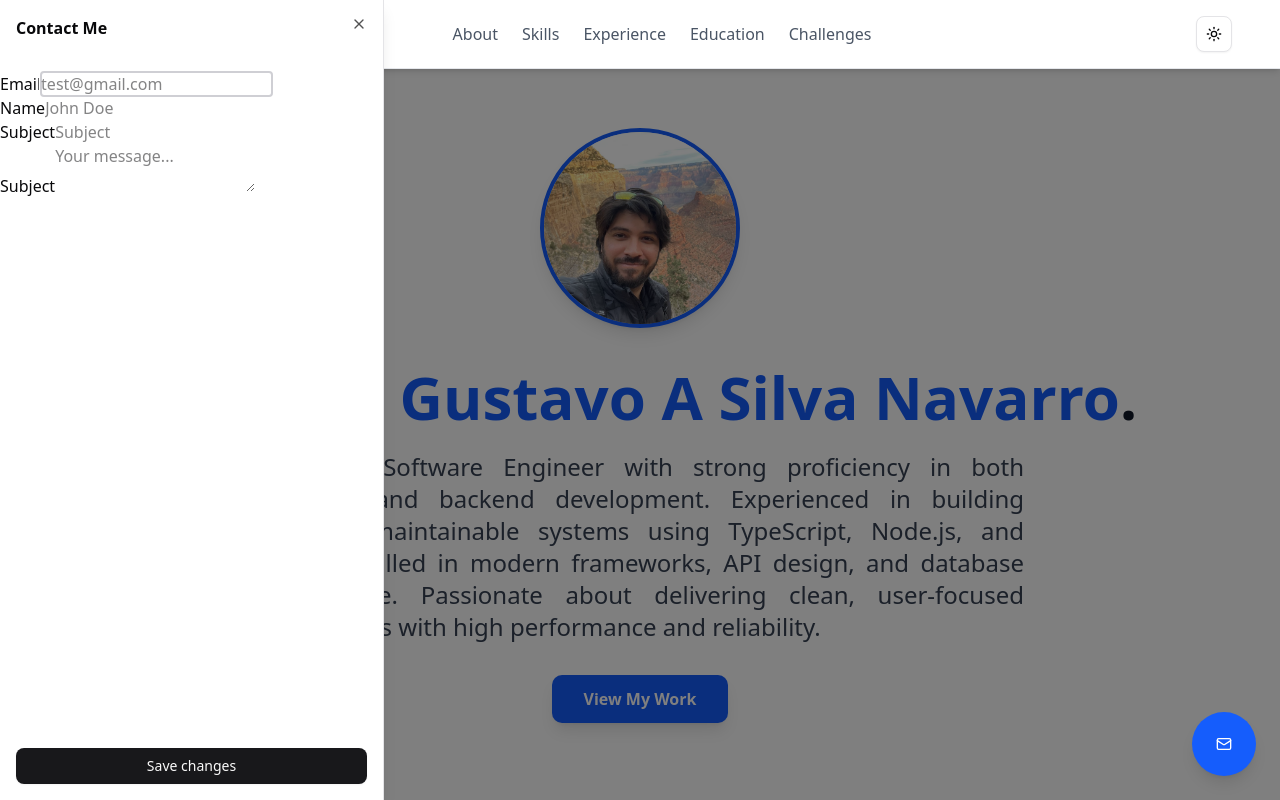
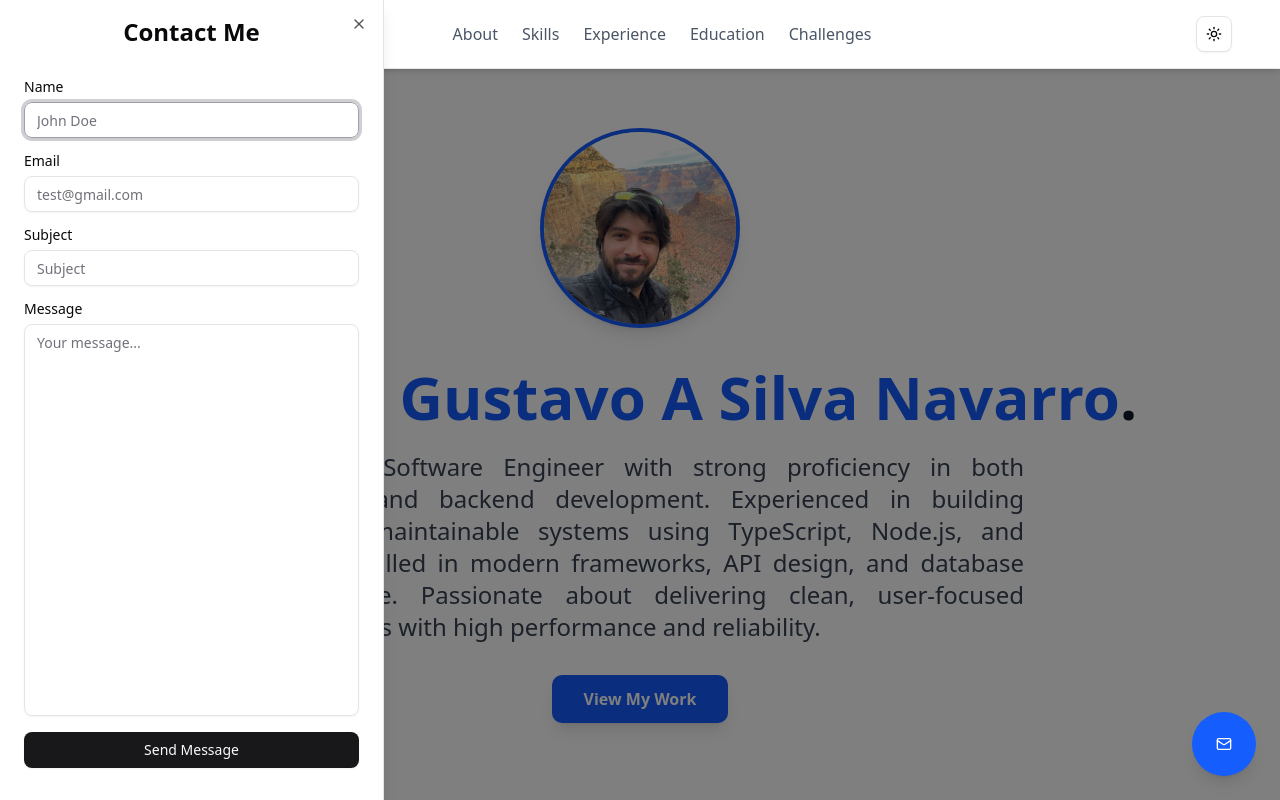
Before and after one commit to GustavoSilvaNavarro/gsn_web_page, a Next.js app: page / in a window 1280 px wide. Both pictures are taken after a click on the button 1224 px from the left and 744 px from the top of the page. Shown: the top 800 px of the page. Built offline with nearby package versions, Linux system fonts and the light colour scheme.

Commit message:
🎨 Component to send me email through gmail still work in progress
but the UI is in place

```diff
--- a/package.json
+++ b/package.json
@@ -11,9 +11,11 @@
     "check": "prettier --check \"src/**/*.{js,jsx,ts,tsx}\" \"tests/**/*.{js,jsx,ts,tsx}\""
   },
   "dependencies": {
+    "@hookform/resolvers": "^5.2.1",
     "@radix-ui/react-accordion": "^1.2.11",
     "@radix-ui/react-dialog": "^1.1.14",
     "@radix-ui/react-dropdown-menu": "^2.1.15",
+    "@radix-ui/react-label": "^2.1.7",
     "@radix-ui/react-slot": "^1.2.3",
     "class-variance-authority": "^0.7.1",
     "clsx": "^2.1.1",
@@ -23,7 +25,9 @@
     "next-themes": "^0.4.6",
     "react": "19.1.0",
     "react-dom": "19.1.0",
-    "tailwind-merge": "^3.3.1"
+    "react-hook-form": "^7.61.1",
+    "tailwind-merge": "^3.3.1",
+    "zod": "^4.0.14"
   },
   "devDependencies": {
     "@eslint/eslintrc": "^3",
--- a/src/components/ContactButton.tsx
+++ b/src/components/ContactButton.tsx
@@ -1,13 +1,32 @@
 'use client';
 import { Sheet, SheetTrigger, SheetContent, SheetHeader, SheetTitle, SheetFooter } from '@/components/ui/sheet';
+import { Form, FormField, FormItem, FormControl, FormLabel, FormMessage } from '@/components/ui/form';
+import { Input } from '@/components/ui/input';
+import { Textarea } from '@/components/ui/textarea';
 import { Button } from '@/components/ui/button';
 import { Mail } from 'lucide-react';
+import { useForm } from 'react-hook-form';
 import { useState } from 'react';
+import { type FormSchema, contactFormSchema } from '@/schemas/contactMe.dtos';
+import { zodResolver } from '@hookform/resolvers/zod';
 
 export function FloatingContactButton() {
-  const initialForm = { email: '', name: '', subject: '', message: '' };
-  const [formDate, setFormDate] = useState(initialForm);
   const [open, setOpen] = useState(false);
+  const form = useForm<FormSchema>({
+    resolver: zodResolver(contactFormSchema),
+    defaultValues: {
+      name: '',
+      email: '',
+      subject: '',
+      message: '',
+    },
+  });
+
+  const onSubmit = (values: FormSchema) => {
+    console.log(values);
+    setOpen(false);
+    form.reset();
+  };
 
   return (
     <Sheet open={open} onOpenChange={setOpen}>
@@ -20,42 +39,79 @@
           <Mail className="w-7 h-7" />
         </Button>
       </SheetTrigger>
-      <SheetContent side="left" className="max-w-md z-70 w-full">
+      <SheetContent side="left" className="max-w-md z-70 w-full flex flex-col">
         <SheetHeader>
-          <SheetTitle>Contact Me</SheetTitle>
+          <SheetTitle className="text-center font-bold text-2xl">Contact Me</SheetTitle>
         </SheetHeader>
 
-        <div>
-          <form>
-            <div>
-              <div>
-                <label>Email</label>
-                <input
-                  type="email"
-                  name="email"
-                  placeholder="test@gmail.com"
-                  required
-                  className="input input-bordered"
-                />
-              </div>
-              <div>
-                <label>Name</label>
-                <input type="text" name="name" placeholder="John Doe" required className="input input-bordered" />
-              </div>
+        <Form {...form}>
+          <form onSubmit={form.handleSubmit(onSubmit)} className="flex flex-col h-full px-6 pb-4 space-4">
+            <div className="flex flex-col space-y-4 flex-grow">
+              <FormField
+                control={form.control}
+                name="name"
+                render={({ field }) => (
+                  <FormItem>
+                    <FormLabel>Name</FormLabel>
+                    <FormControl>
+                      <Input placeholder="John Doe" {...field} />
+                    </FormControl>
+                    <FormMessage />
+                  </FormItem>
+                )}
+              />
+              <FormField
+                control={form.control}
+                name="email"
+                render={({ field }) => (
+                  <FormItem>
+                    <FormLabel>Email</FormLabel>
+                    <FormControl>
+                      <Input type="email" placeholder="test@gmail.com" {...field} />
+                    </FormControl>
+                    <FormMessage />
+                  </FormItem>
+                )}
+              />
+              <FormField
+                control={form.control}
+                name="subject"
+                render={({ field }) => (
+                  <FormItem>
+                    <FormLabel>Subject</FormLabel>
+                    <FormControl>
+                      <Input placeholder="Subject" {...field} />
+                    </FormControl>
+                    <FormMessage />
+                  </FormItem>
+                )}
+              />
+              <FormField
+                control={form.control}
+                name="message"
+                render={({ field }) => (
+                  <FormItem className="flex flex-col flex-grow">
+                    <FormLabel>Message</FormLabel>
+                    <FormControl>
+                      <Textarea
+                        placeholder="Your message..."
+                        {...field}
+                        className="flex-grow overflow-y-auto resize-none"
+                      />
+                    </FormControl>
+                    <FormMessage />
+                  </FormItem>
+                )}
+              />
             </div>
-            <div>
-              <label>Subject</label>
-              <input type="text" name="subject" placeholder="Subject" required className="input input-bordered" />
-            </div>
-            <div>
-              <label>Subject</label>
-              <textarea name="message" placeholder="Your message..." required className="textarea textarea-bordered" />
-            </div>
+
+            <SheetFooter className="mt-auto py-4 px-0">
+              <Button type="submit" className="w-full cursor-pointer">
+                Send Message
+              </Button>
+            </SheetFooter>
           </form>
-        </div>
-        <SheetFooter>
-          <Button type="submit">Save changes</Button>
-        </SheetFooter>
+        </Form>
       </SheetContent>
     </Sheet>
   );
--- /dev/null
+++ b/src/components/ui/form.tsx
@@ -0,0 +1,138 @@
+'use client';
+
+import * as React from 'react';
+import * as LabelPrimitive from '@radix-ui/react-label';
+import { Slot } from '@radix-ui/react-slot';
+import {
+  Controller,
+  FormProvider,
+  useFormContext,
+  useFormState,
+  type ControllerProps,
+  type FieldPath,
+  type FieldValues,
+} from 'react-hook-form';
+
+import { cn } from '@/lib/utils';
+import { Label } from '@/components/ui/label';
+
+const Form = FormProvider;
+
+type FormFieldContextValue<
+  TFieldValues extends FieldValues = FieldValues,
+  TName extends FieldPath<TFieldValues> = FieldPath<TFieldValues>,
+> = {
+  name: TName;
+};
+
+const FormFieldContext = React.createContext<FormFieldContextValue>({} as FormFieldContextValue);
+
+const FormField = <
+  TFieldValues extends FieldValues = FieldValues,
+  TName extends FieldPath<TFieldValues> = FieldPath<TFieldValues>,
+>({
+  ...props
+}: ControllerProps<TFieldValues, TName>) => {
+  return (
+    <FormFieldContext.Provider value={{ name: props.name }}>
+      <Controller {...props} />
+    </FormFieldContext.Provider>
+  );
+};
+
+const useFormField = () => {
+  const fieldContext = React.useContext(FormFieldContext);
+  const itemContext = React.useContext(FormItemContext);
+  const { getFieldState } = useFormContext();
+  const formState = useFormState({ name: fieldContext.name });
+  const fieldState = getFieldState(fieldContext.name, formState);
+
+  if (!fieldContext) {
+    throw new Error('useFormField should be used within <FormField>');
+  }
+
+  const { id } = itemContext;
+
+  return {
+    id,
+    name: fieldContext.name,
+    formItemId: `${id}-form-item`,
+    formDescriptionId: `${id}-form-item-description`,
+    formMessageId: `${id}-form-item-message`,
+    ...fieldState,
+  };
+};
+
+type FormItemContextValue = {
+  id: string;
+};
+
+const FormItemContext = React.createContext<FormItemContextValue>({} as FormItemContextValue);
+
+function FormItem({ className, ...props }: React.ComponentProps<'div'>) {
+  const id = React.useId();
+
+  return (
+    <FormItemContext.Provider value={{ id }}>
+      <div data-slot="form-item" className={cn('grid gap-2', className)} {...props} />
+    </FormItemContext.Provider>
+  );
+}
+
+function FormLabel({ className, ...props }: React.ComponentProps<typeof LabelPrimitive.Root>) {
+  const { error, formItemId } = useFormField();
+
+  return (
+    <Label
+      data-slot="form-label"
+      data-error={!!error}
+      className={cn('data-[error=true]:text-destructive', className)}
+      htmlFor={formItemId}
+      {...props}
+    />
+  );
+}
+
+function FormControl({ ...props }: React.ComponentProps<typeof Slot>) {
+  const { error, formItemId, formDescriptionId, formMessageId } = useFormField();
+
+  return (
+    <Slot
+      data-slot="form-control"
+      id={formItemId}
+      aria-describedby={!error ? `${formDescriptionId}` : `${formDescriptionId} ${formMessageId}`}
+      aria-invalid={!!error}
+      {...props}
+    />
+  );
+}
+
+function FormDescription({ className, ...props }: React.ComponentProps<'p'>) {
+  const { formDescriptionId } = useFormField();
+
+  return (
+    <p
+      data-slot="form-description"
+      id={formDescriptionId}
+      className={cn('text-muted-foreground text-sm', className)}
+      {...props}
+    />
+  );
+}
+
+function FormMessage({ className, ...props }: React.ComponentProps<'p'>) {
+  const { error, formMessageId } = useFormField();
+  const body = error ? String(error?.message ?? '') : props.children;
+
+  if (!body) {
+    return null;
+  }
+
+  return (
+    <p data-slot="form-message" id={formMessageId} className={cn('text-destructive text-sm', className)} {...props}>
+      {body}
+    </p>
+  );
+}
+
+export { useFormField, Form, FormItem, FormLabel, FormControl, FormDescription, FormMessage, FormField };
--- /dev/null
+++ b/src/components/ui/input.tsx
@@ -0,0 +1,21 @@
+import * as React from 'react';
+
+import { cn } from '@/lib/utils';
+
+function Input({ className, type, ...props }: React.ComponentProps<'input'>) {
+  return (
+    <input
+      type={type}
+      data-slot="input"
+      className={cn(
+        'file:text-foreground placeholder:text-muted-foreground selection:bg-primary selection:text-primary-foreground dark:bg-input/30 border-input flex h-9 w-full min-w-0 rounded-md border bg-transparent px-3 py-1 text-base shadow-xs transition-[color,box-shadow] outline-none file:inline-flex file:h-7 file:border-0 file:bg-transparent file:text-sm file:font-medium disabled:pointer-events-none disabled:cursor-not-allowed disabled:opacity-50 md:text-sm',
+        'focus-visible:border-ring focus-visible:ring-ring/50 focus-visible:ring-[3px]',
+        'aria-invalid:ring-destructive/20 dark:aria-invalid:ring-destructive/40 aria-invalid:border-destructive',
+        className,
+      )}
+      {...props}
+    />
+  );
+}
+
+export { Input };
--- /dev/null
+++ b/src/components/ui/label.tsx
@@ -0,0 +1,21 @@
+'use client';
+
+import * as React from 'react';
+import * as LabelPrimitive from '@radix-ui/react-label';
+
+import { cn } from '@/lib/utils';
+
+function Label({ className, ...props }: React.ComponentProps<typeof LabelPrimitive.Root>) {
+  return (
+    <LabelPrimitive.Root
+      data-slot="label"
+      className={cn(
+        'flex items-center gap-2 text-sm leading-none font-medium select-none group-data-[disabled=true]:pointer-events-none group-data-[disabled=true]:opacity-50 peer-disabled:cursor-not-allowed peer-disabled:opacity-50',
+        className,
+      )}
+      {...props}
+    />
+  );
+}
+
+export { Label };
--- /dev/null
+++ b/src/components/ui/textarea.tsx
@@ -0,0 +1,18 @@
+import * as React from 'react';
+
+import { cn } from '@/lib/utils';
+
+function Textarea({ className, ...props }: React.ComponentProps<'textarea'>) {
+  return (
+    <textarea
+      data-slot="textarea"
+      className={cn(
+        'border-input placeholder:text-muted-foreground focus-visible:border-ring focus-visible:ring-ring/50 aria-invalid:ring-destructive/20 dark:aria-invalid:ring-destructive/40 aria-invalid:border-destructive dark:bg-input/30 flex field-sizing-content min-h-16 w-full rounded-md border bg-transparent px-3 py-2 text-base shadow-xs transition-[color,box-shadow] outline-none focus-visible:ring-[3px] disabled:cursor-not-allowed disabled:opacity-50 md:text-sm',
+        className,
+      )}
+      {...props}
+    />
+  );
+}
+
+export { Textarea };
--- /dev/null
+++ b/src/schemas/contactMe.dtos.ts
@@ -0,0 +1,10 @@
+import z from 'zod/v4';
+
+export const contactFormSchema = z.strictObject({
+  name: z.string().min(2, { message: 'Name must be at least 2 characters.' }),
+  email: z.email({ message: 'Please enter a valid email address.' }),
+  subject: z.string().min(2, { message: 'Subject must be at least 2 characters.' }),
+  message: z.string().min(10, { message: 'Message must be at least 10 characters.' }),
+});
+
+export type FormSchema = z.infer<typeof contactFormSchema>;
```
Also changed, not shown: 1 other file (tests, documents, lock files or other folders).
